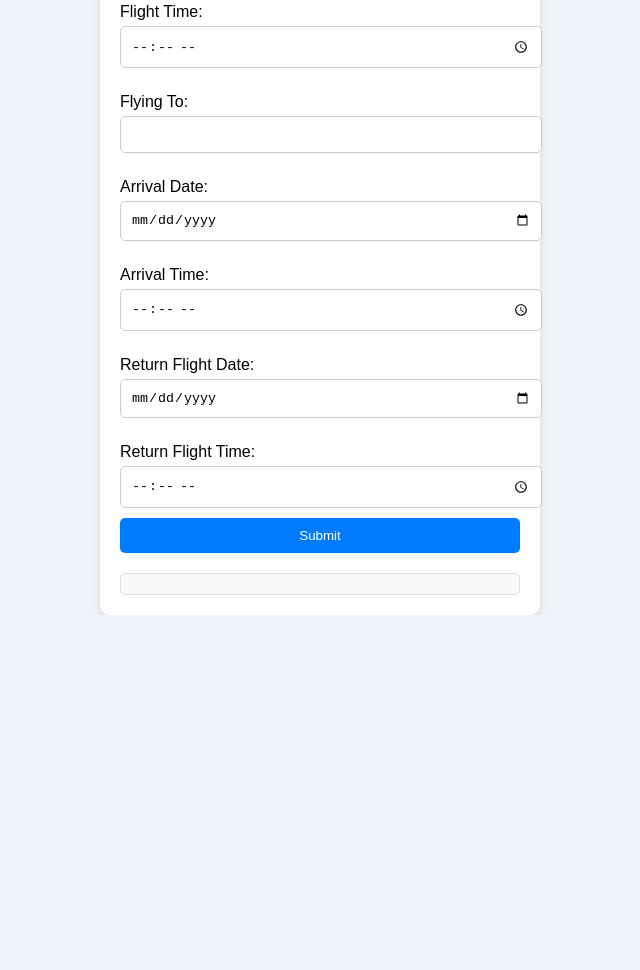
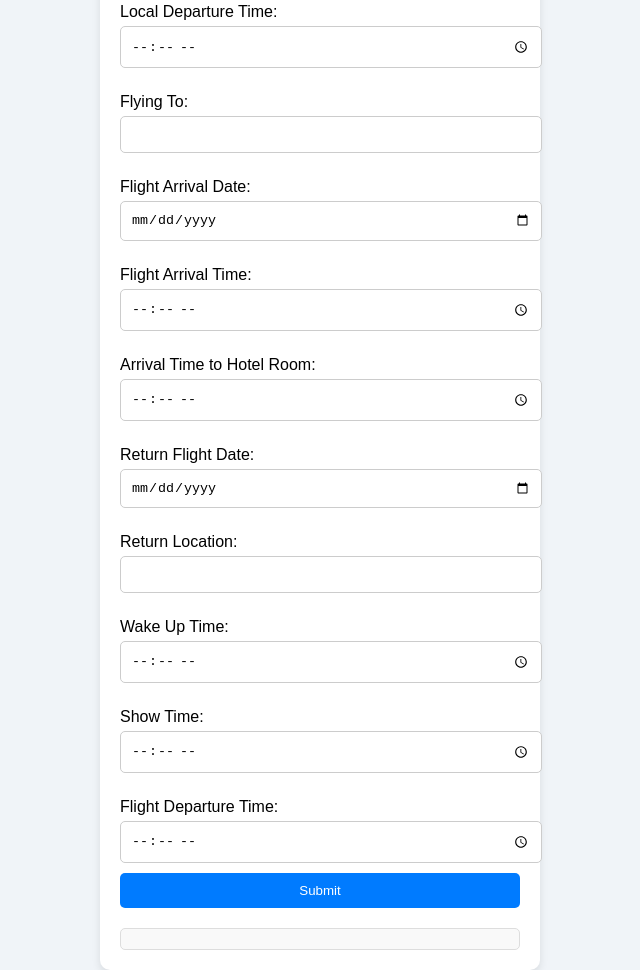
Before and after one commit to Huggum/sleep-optimizer, a plain HTML site: page index.html in a window 1280 px wide. Shown: the part 269-1239 px from the top of the page, without its empty margins (320-960 px from the left). Before the commit the page ends 884 px from the top, so only its background shows below. Drawn offline with Linux system fonts and the light colour scheme.

Commit message:
Update index.html

```diff
--- a/index.html
+++ b/index.html
@@ -68,23 +68,35 @@
             <label for="fromDate">Flight Date:</label>
             <input type="date" id="fromDate" required>
 
-            <label for="fromTime">Flight Time:</label>
+            <label for="fromTime">Local Departure Time:</label>
             <input type="time" id="fromTime" required>
 
             <label for="to">Flying To:</label>
             <input type="text" id="to" required>
 
-            <label for="arrivalDate">Arrival Date:</label>
+            <label for="arrivalDate">Flight Arrival Date:</label>
             <input type="date" id="arrivalDate" required>
 
-            <label for="arrivalTime">Arrival Time:</label>
+            <label for="arrivalTime">Flight Arrival Time:</label>
             <input type="time" id="arrivalTime" required>
+
+            <label for="arrivalHotelTime">Arrival Time to Hotel Room:</label>
+            <input type="time" id="arrivalHotelTime" required>
 
             <label for="returnDate">Return Flight Date:</label>
             <input type="date" id="returnDate" required>
 
-            <label for="returnTime">Return Flight Time:</label>
-            <input type="time" id="returnTime" required>
+            <label for="returnLocation">Return Location:</label>
+            <input type="text" id="returnLocation" required>
+
+            <label for="wakeUpTime">Wake Up Time:</label>
+            <input type="time" id="wakeUpTime" required>
+
+            <label for="showTime">Show Time:</label>
+            <input type="time" id="showTime" required>
+
+            <label for="flightDepartureTime">Flight Departure Time:</label>
+            <input type="time" id="flightDepartureTime" required>
 
             <button type="button" onclick="calculateSleepSchedule()">Submit</button>
         </form>
```
